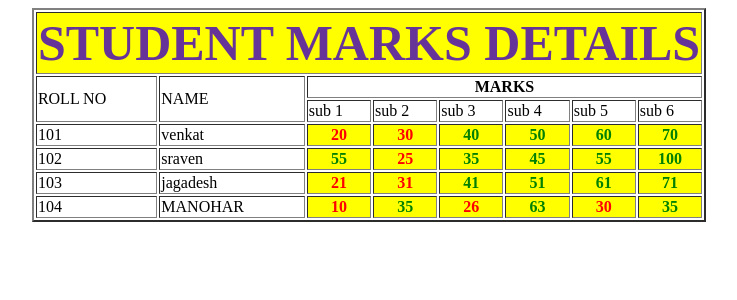
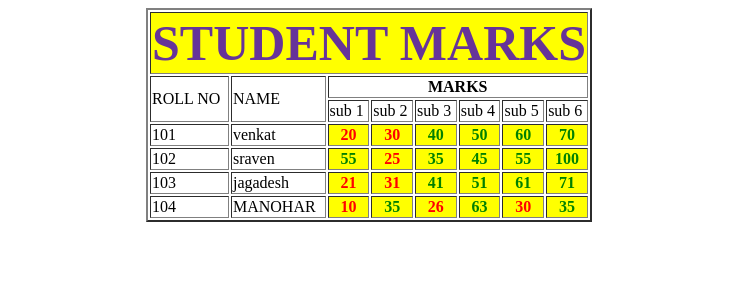
Before and after one commit to venkatesh152/project13, a Django app: page / in a window 1280 px wide. Shown: the top 300 px of the page, without its empty margins (271-1008 px from the left). Run offline with Django 3.2, Linux system fonts and the light colour scheme.

Commit message:
five
5th commit

```diff
--- a/project13/templates/indexx.html
+++ b/project13/templates/indexx.html
@@ -5,7 +5,7 @@
 </head>
 <body>
     <table border="2" align="center" >
-        <th style="background-color:yellow;color:rebeccapurple;font-size: 50px " colspan="8">STUDENT MARKS DETAILS</th>
+        <th style="background-color:yellow;color:rebeccapurple;font-size: 50px " colspan="8">STUDENT MARKS</th>
         <tr>
             <td rowspan="2">ROLL NO</td>
             <td rowspan="2">NAME</td>
```
